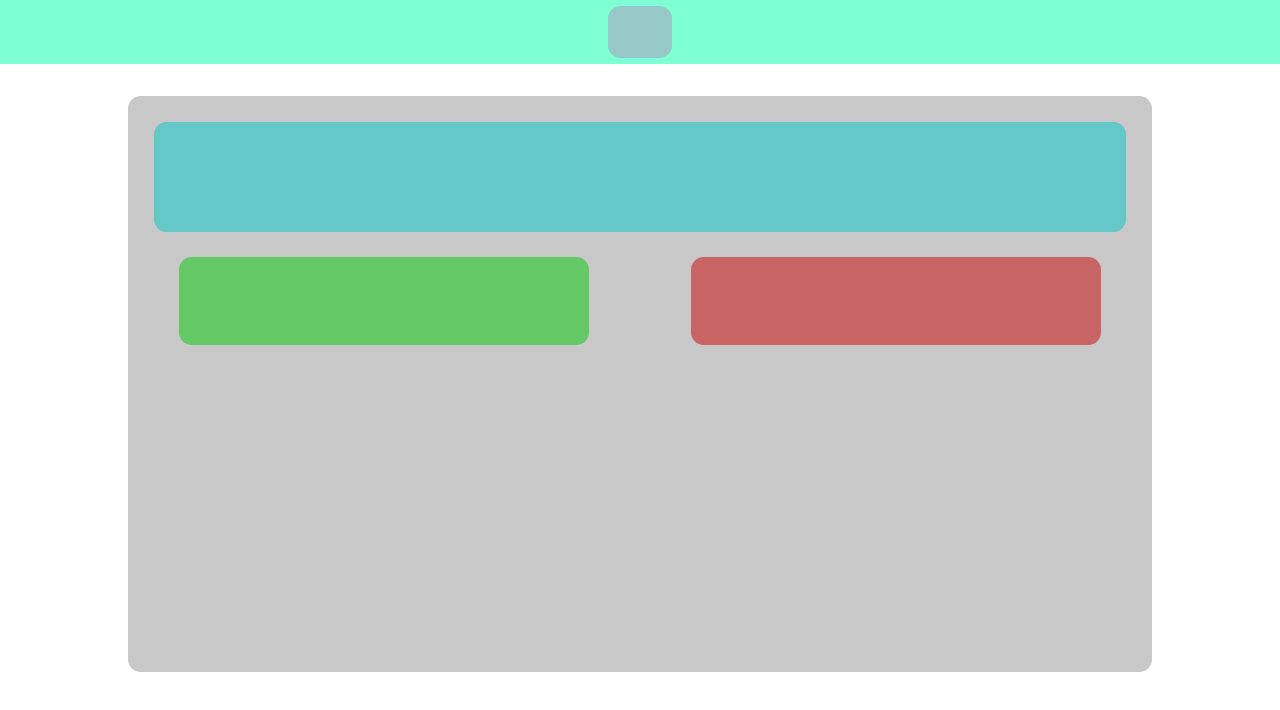
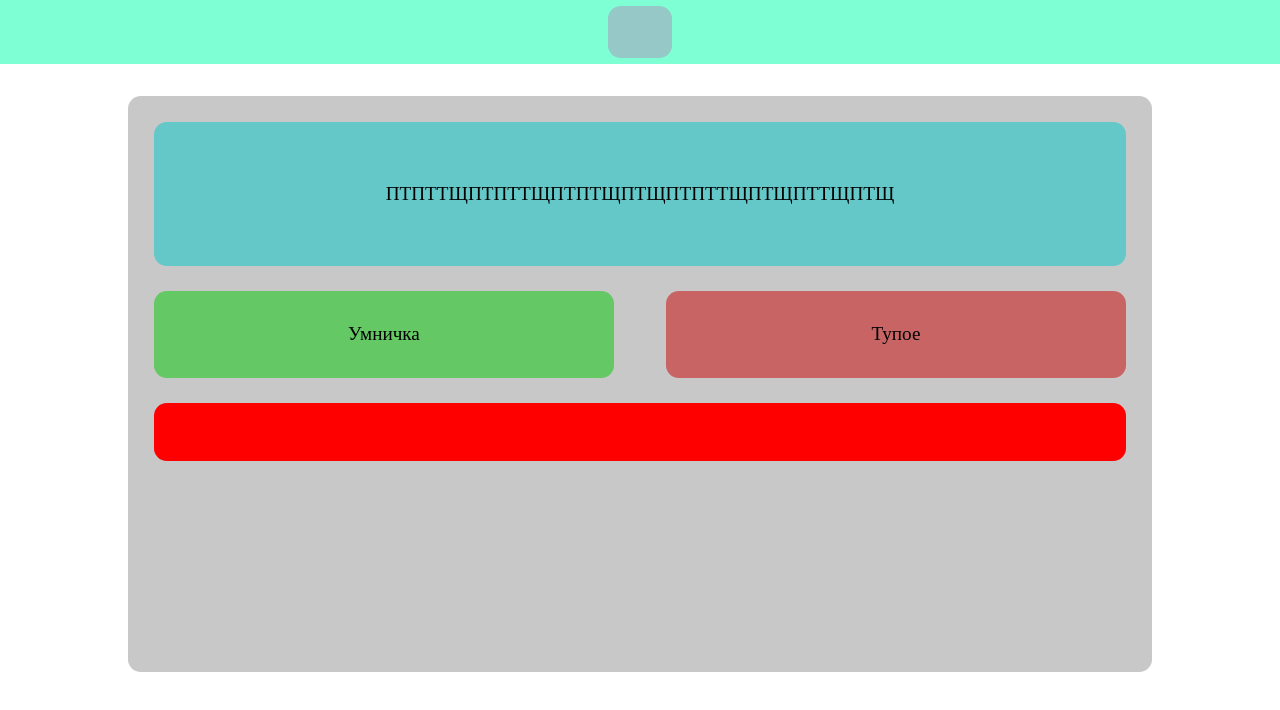
Before and after one commit to Danilo15454/Quize-banan-, a plain HTML site: page index.html in a window 1280 px wide. Drawn offline with Linux system fonts and the light colour scheme.

Commit message:
хзхз

```diff
--- a/index.html
+++ b/index.html
@@ -12,10 +12,13 @@
             <div class="logo"></div>
         </div>
         <div class="main">
-            <div class="nazvanie"></div>
+            <div class="nazvanie">ПТПТТЩПТПТТЩПТПТЩПТЩПТПТТЩПТЩПТТЩПТЩ</div>
             <div class="otveti">
-                <div class="umnichka"></div>
-                <div class="tupoe"></div>
+                <div class="umnichka">Умничка</div>
+                <div class="tupoe">Тупое</div>
+            </div>
+            <div class="procenttuposti">
+                <div class="procentumnicka"></div>
             </div>
         </div>
     </div>
--- a/result.css
+++ b/result.css
@@ -25,13 +25,15 @@ body{
     display: flex;
     justify-content: center;
     align-items: center;
-     flex-direction: column; /* ? */
+    flex-direction: column; /* ? */
+    font-family: Comic Sans MS, Comic Sans;
+    font-size: larger;
 }
 .nazvanie{
     width: 95%;
     height: 25%;
     background-color: rgb(100, 200, 200);
-    margin: auto;
+    /* margin: auto; */
     margin-top: 2.5%;
     border-radius: 1vw;
     display: flex;
@@ -40,31 +42,42 @@ body{
 }
 .otveti{
     width: 100%;
-    height: 100%;
+    height: 15%;
     display: flex;
     justify-content: baseline;
 }
 .umnichka{
-    width: 40%;
-    height: 20%;
+    width: 45%;
+    height: 100%;
     background-color: rgb(100, 200, 100);
     margin: auto;
     margin-top: 2.5%;
     border-radius: 1vw;
     display: flex;
     justify-content: center;
-    align-items: center
+    align-items: center;
 }
 .tupoe{
-    width: 40%;
-    height: 20%;
+    width: 45%;
+    height: 100%;
     background-color: rgb(200, 100, 100);
     margin: auto;
     margin-top: 2.5%;
     border-radius: 1vw;
     display: flex;
     justify-content: center;
-    align-items: center
+    align-items: center;
+}
+.procenttuposti{
+    width: 95%;
+    height: 10%;
+    background-color: rgb(255, 0, 0);
+    margin: auto;
+    margin-top: 5%;
+    border-radius: 1vw;
+    display: flex;
+    justify-content: center;
+    align-items: center;
 }
 
 
```
